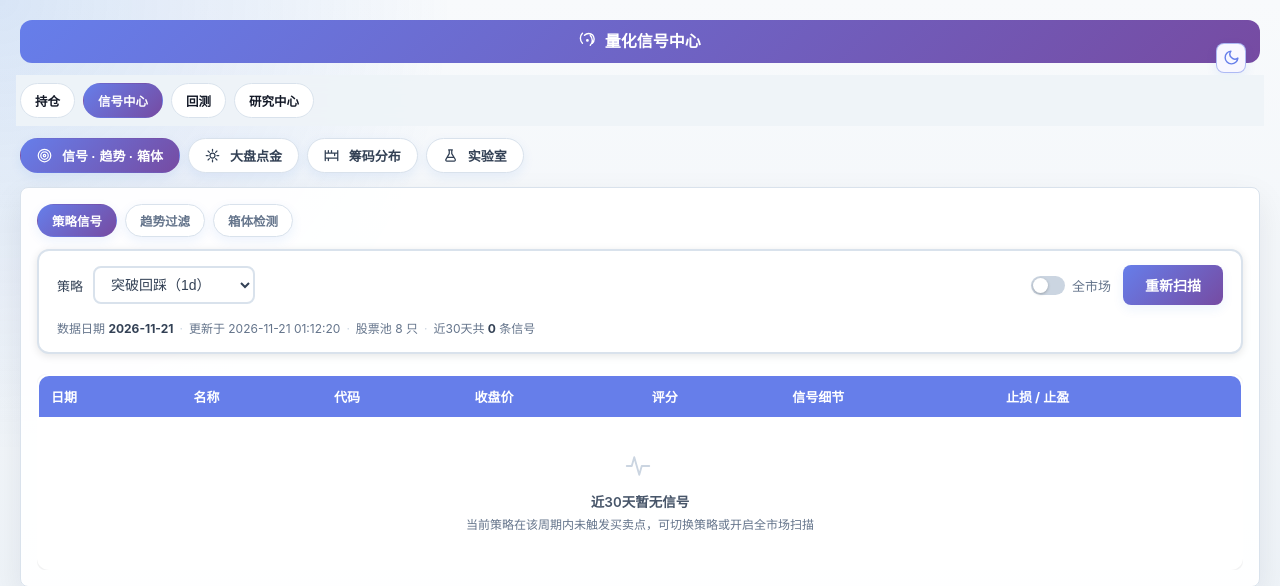
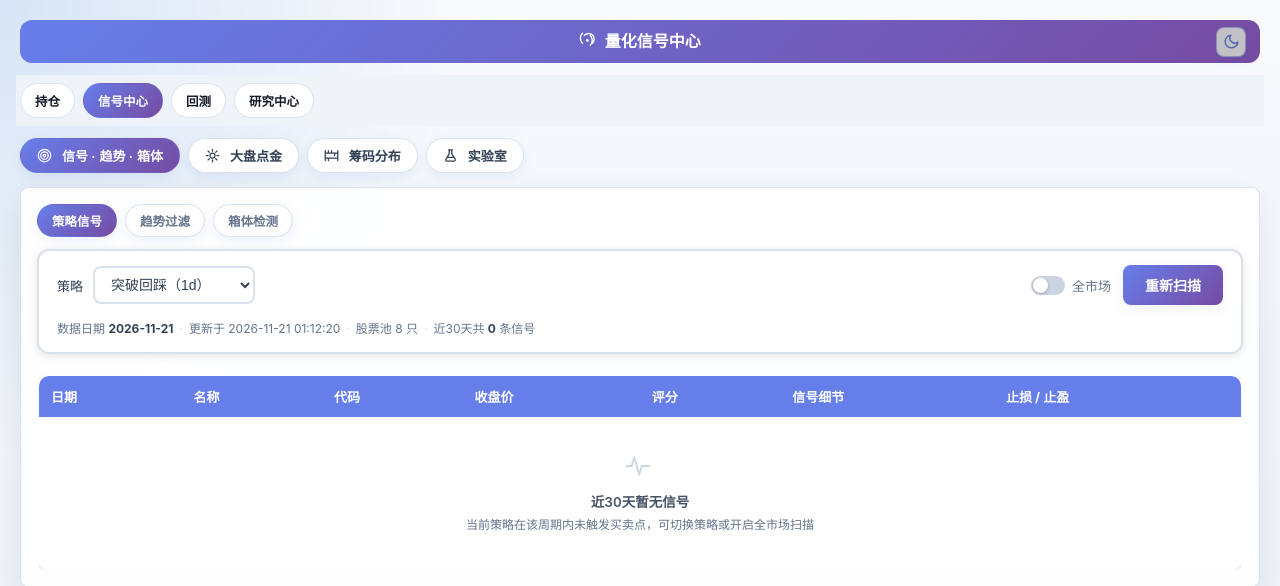
Before and after one commit to rollstone6/jungle-trading, a FastAPI app: page /quant in a window 1280 px wide, while the restyled element is pressed. Shown: the top 586 px of the page. Run offline with FastAPI, Linux system fonts and the light colour scheme; data that the repository does not hold is empty; parts of the project's set-up code (start-up, migrations or seed data) failed here and were passed over.

Commit message:
fix(theme): 主题按钮 :active 命中盒位移——真实鼠标首点即中（QA t_c4e8437c P1）
根因：.theme-toggle:active 的 translateY(-50%) scale(0.94) 及通用 button:active{translateY(1px)}
覆盖（特异性 0,2,1>0,2,0 时丢锚点）使命中盒按下瞬间下移约16px，浏览器按按下点合成
click、抬手落空 → 全站 18/18 组合首点失效。改为 :active 保持与基础态完全一致的
transform:translateY(-50%)，按压反馈改 filter:brightness，不触碰布局/命中盒。

Agent-Task: t_b164cb8e 黑夜模式QA退回整改 P1
Agent-Model: qwen3.8-flash
Agent-Decision: 不动定位方式（absolute+translate 兜底多模板结构），只锁定 :active 态 transform 恒等并换 filter 反馈——最小修复
Agent-Limitation: Playwright 真实鼠标 9页x2视口 18/18 + locator.click 9/9 + pboc tap 2/2 实证；touch 其余8页未重测（QA 口径已过）

```diff
--- a/static/styles.css
+++ b/static/styles.css
@@ -3155,7 +3155,13 @@ body:not(.pboc-page):not(.valuation-page) .data-table tr:hover td { background:
   border-color: rgba(var(--accent-rgb), 0.5);
   background: var(--tint-violet-bg);
 }
-.theme-toggle:active { transform: translateY(-50%) scale(0.94); }
+/* 按压反馈不得移动命中盒（QA t_c4e8437c P1）：
+   真凶是下方 :active 一旦丢掉 translateY(-50%) 锚点（或被通用规则
+   button:not(:disabled):active 的 translateY(1px) 覆盖，特异性 0,2,1 > 0,2,0），
+   按钮命中盒按下瞬间下移 ~16px，浏览器按"按下点"合成 click → 抬手落空。
+   故选择器特异性必须 ≥ 通用按钮规则，且 transform 保持与基础态完全一致。
+   反馈改用 filter，不触碰布局。 */
+button.theme-toggle:not(:disabled):active { transform: translateY(-50%); filter: brightness(0.78) saturate(0.9); }
 .theme-toggle:focus-visible {
   outline: 2px solid var(--accent);
   outline-offset: 2px;
```
